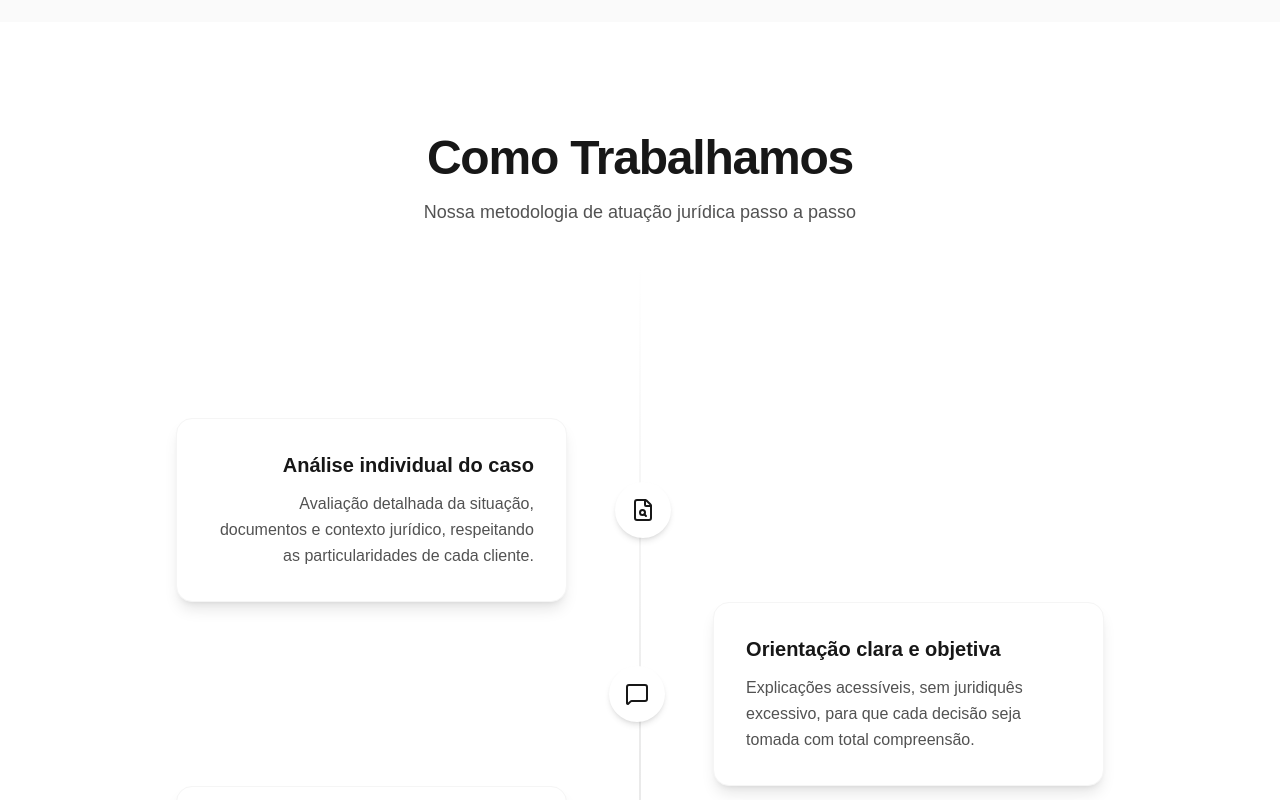
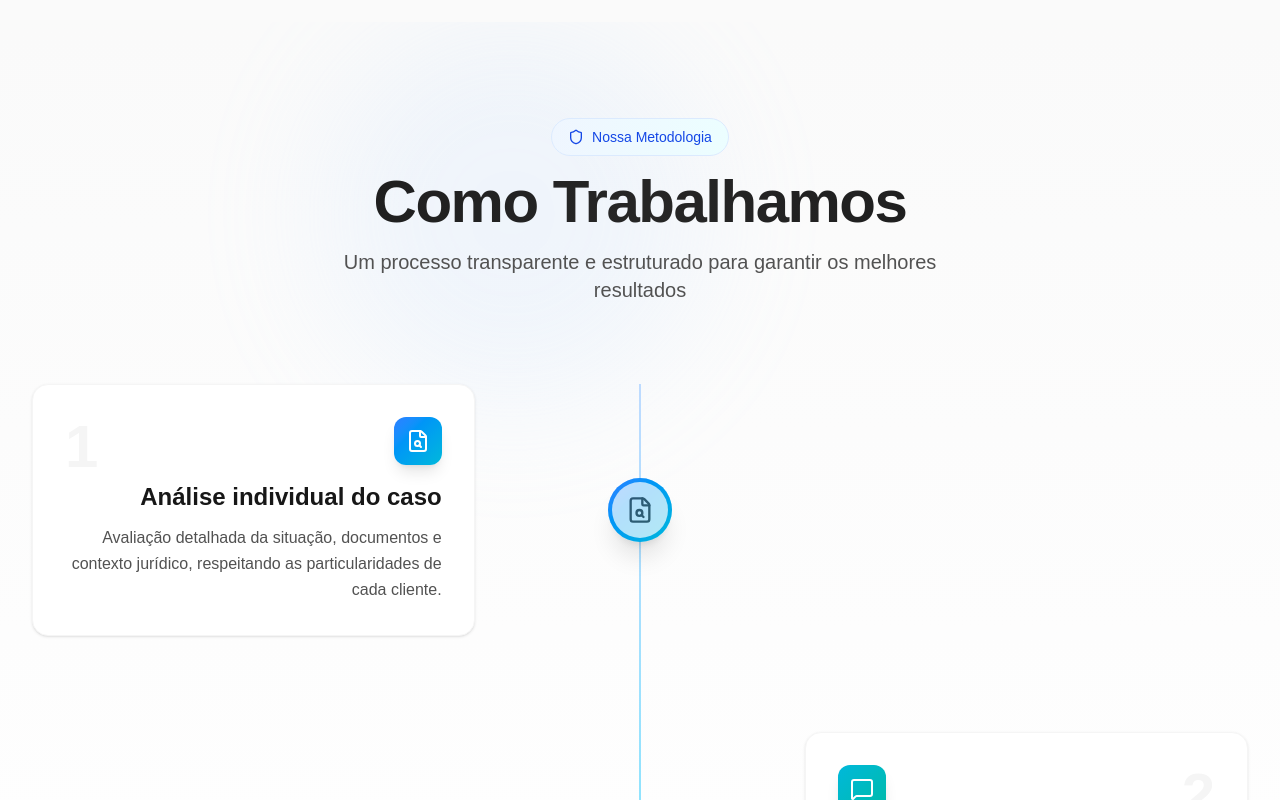
Before and after one commit to inovasoapp/Advocacia-Silvio-Souza, a Next.js app: page / in a window 1280 px wide. Shown: the part 5140-5940 px from the top of the page. Built offline with nearby package versions, Linux system fonts and the light colour scheme.

Commit message:
edit processTimeLine style

```diff
--- a/src/app/components/processTimeLine.tsx
+++ b/src/app/components/processTimeLine.tsx
@@ -9,124 +9,244 @@ const steps = [
     title: "Análise individual do caso",
     description:
       "Avaliação detalhada da situação, documentos e contexto jurídico, respeitando as particularidades de cada cliente.",
+    gradient: "from-blue-500 to-cyan-500",
   },
   {
     icon: MessageSquare,
     title: "Orientação clara e objetiva",
     description:
       "Explicações acessíveis, sem juridiquês excessivo, para que cada decisão seja tomada com total compreensão.",
+    gradient: "from-cyan-500 to-teal-500",
   },
   {
     icon: Gavel,
     title: "Definição da estratégia jurídica",
     description:
       "Estruturação do melhor caminho jurídico, considerando riscos, prazos e cenários possíveis.",
+    gradient: "from-teal-500 to-emerald-500",
   },
   {
     icon: Clock,
     title: "Acompanhamento contínuo",
     description:
       "Comunicação transparente sobre o andamento do processo e próximos passos.",
+    gradient: "from-emerald-500 to-green-500",
   },
   {
     icon: Shield,
     title: "Atuação ética e responsável",
     description:
       "Condução técnica, ética e comprometida em todas as etapas do processo.",
+    gradient: "from-green-500 to-lime-500",
   },
 ];
 
 export function ProcessTimeline() {
   return (
-    <section className="relative container-section overflow-hidden mb-48">
-      <div className="relative z-10 mx-auto max-w-5xl">
+    <section className="relative py-24 overflow-hidden bg-gradient-to-b from-neutral-50 via-white to-neutral-50">
+      {/* Background decorativo */}
+      <div className="absolute inset-0 opacity-30">
+        <div className="absolute top-0 left-1/4 w-96 h-96 bg-blue-200 rounded-full mix-blend-multiply filter blur-3xl animate-pulse" />
+        <div
+          className="absolute bottom-0 right-1/4 w-96 h-96 bg-cyan-200 rounded-full mix-blend-multiply filter blur-3xl animate-pulse"
+          style={{ animationDelay: "2s" }}
+        />
+      </div>
+
+      <div className="relative z-10 mx-auto max-w-7xl px-4 sm:px-6 lg:px-8">
         <motion.div
-          initial={{ opacity: 0, y: -20 }}
+          initial={{ opacity: 0, y: 20 }}
           whileInView={{ opacity: 1, y: 0 }}
           viewport={{ once: true }}
-          className=" text-center md:mb-24"
+          transition={{ duration: 0.6 }}
+          className="text-center mb-20"
         >
-          <h2 className="text-3xl font-bold tracking-tight text-neutral-900 md:text-5xl">
+          <motion.div
+            initial={{ opacity: 0, scale: 0.9 }}
+            whileInView={{ opacity: 1, scale: 1 }}
+            viewport={{ once: true }}
+            className="inline-block mb-4"
+          >
+            <span className="inline-flex items-center gap-2 px-4 py-2 rounded-full bg-gradient-to-r from-blue-50 to-cyan-50 border border-blue-100 text-sm font-medium text-blue-700">
+              <Shield className="w-4 h-4" />
+              Nossa Metodologia
+            </span>
+          </motion.div>
+
+          <h2 className="text-4xl md:text-6xl font-bold tracking-tight bg-clip-text text-transparent bg-gradient-to-r from-neutral-900 via-neutral-800 to-neutral-900 mb-4">
             Como Trabalhamos
           </h2>
-          <p className="mt-4 text-lg text-neutral-600">
-            Nossa metodologia de atuação jurídica passo a passo
+          <p className="mt-4 text-lg md:text-xl text-neutral-600 max-w-2xl mx-auto">
+            Um processo transparente e estruturado para garantir os melhores
+            resultados
           </p>
         </motion.div>
 
-        {/* Linha central (exibida apenas em desktop) */}
-        <div className="absolute left-1/2 top-32 bottom-0 hidden w-px -translate-x-1/2 bg-linear-to-b from-transparent via-neutral-300 to-transparent md:block" />
+        {/* Timeline para desktop */}
+        <div className="hidden md:block relative">
+          {/* Linha conectora animada */}
+          <motion.div
+            initial={{ scaleY: 0 }}
+            whileInView={{ scaleY: 1 }}
+            viewport={{ once: true }}
+            transition={{ duration: 1.5, ease: "easeInOut" }}
+            className="absolute left-1/2 top-0 bottom-0 w-0.5 bg-gradient-to-b from-blue-200 via-cyan-300 to-green-200 origin-top -translate-x-1/2"
+          />
 
-        <div className="space-y-20 md:space-y-0 mt-48">
+          <div className="space-y-24">
             {steps.map((step, index) => {
               const Icon = step.icon;
               const isEven = index % 2 === 0;
 
               return (
+                <motion.div
+                  key={index}
+                  initial={{ opacity: 0, y: 50 }}
+                  whileInView={{ opacity: 1, y: 0 }}
+                  viewport={{ once: true, margin: "-100px" }}
+                  transition={{
+                    duration: 0.7,
+                    delay: index * 0.15,
+                    type: "spring",
+                    stiffness: 70,
+                  }}
+                  className="relative flex items-center"
+                >
+                  {/* Card - lado esquerdo ou direito */}
                   <div
-                key={index}
-                className={`relative flex flex-col items-center md:flex-row ${
-                  isEven ? "md:flex-row" : "md:flex-row-reverse"
+                    className={`w-5/12 ${
+                      isEven ? "pr-16 text-right" : "ml-auto pl-16 text-left"
                     }`}
                   >
-                {/* Lado do Card */}
-                <div className="w-full px-4 md:w-1/2 md:px-12">
                     <motion.div
-                    initial={{ opacity: 0, x: isEven ? -50 : 50 }}
-                    whileInView={{ opacity: 1, x: 0 }}
-                    viewport={{ once: true, margin: "-100px" }}
-                    transition={{
-                      duration: 0.6,
-                      delay: index * 0.1,
-                      type: "spring",
-                      stiffness: 50,
-                    }}
-                    className={`relative rounded-2xl border border-neutral-100 bg-white p-8 shadow-lg transition-transform hover:scale-[1.02] hover:shadow-xl
-                      ${isEven ? "md:text-right" : "md:text-left"}
-                    `}
+                      whileHover={{ scale: 1.03, y: -5 }}
+                      transition={{ type: "spring", stiffness: 300 }}
+                      className="group relative rounded-2xl bg-white p-8 shadow-sm hover:shadow-2xl transition-all duration-300 border border-neutral-100 overflow-hidden"
                     >
-                    {/* Icone Mobile */}
-                    <div className="mb-4 flex items-center gap-3 md:hidden">
-                      <div className="flex h-10 w-10 items-center justify-center rounded-lg bg-primary/10 text-primary">
-                        <Icon size={20} />
+                      {/* Gradient decorativo no hover */}
+                      <div
+                        className={`absolute inset-0 bg-gradient-to-br ${step.gradient} opacity-0 group-hover:opacity-5 transition-opacity duration-300`}
+                      />
+
+                      <div className="relative z-10">
+                        <div
+                          className={`flex items-center gap-3 mb-4 ${
+                            isEven ? "justify-end" : "justify-start"
+                          }`}
+                        >
+                          <div
+                            className={`flex items-center justify-center w-12 h-12 rounded-xl bg-gradient-to-br ${step.gradient} text-white shadow-lg group-hover:scale-110 transition-transform duration-300`}
+                          >
+                            <Icon className="w-6 h-6" />
                           </div>
-                      <h3 className="text-xl font-bold text-neutral-900">
+                        </div>
+
+                        <h3 className="text-2xl font-bold text-neutral-900 mb-3 group-hover:text-neutral-700 transition-colors">
                           {step.title}
                         </h3>
+                        <p className="text-neutral-600 leading-relaxed">
+                          {step.description}
+                        </p>
                       </div>
 
-                    {/* Titulo Desktop */}
-                    <h3 className="mb-3 hidden text-xl font-bold text-neutral-900 md:block">
-                      {step.title}
-                    </h3>
-
-                    <p className="text-base leading-relaxed text-neutral-600">
-                      {step.description}
-                    </p>
+                      {/* Número do passo */}
+                      <div
+                        className={`absolute ${
+                          isEven ? "left-8" : "right-8"
+                        } top-8 text-6xl font-bold text-neutral-100 group-hover:text-neutral-200 transition-colors`}
+                      >
+                        {index + 1}
+                      </div>
                     </motion.div>
                   </div>
 
-                {/* Nó Central */}
-                <div className="relative z-10 my-4 flex h-14 w-14 shrink-0 items-center justify-center rounded-full border-4 border-white bg-white shadow-md md:my-0">
+                  {/* Nó central */}
                   <motion.div
                     initial={{ scale: 0, rotate: -180 }}
                     whileInView={{ scale: 1, rotate: 0 }}
                     viewport={{ once: true }}
                     transition={{
-                      delay: index * 0.1 + 0.2,
+                      delay: index * 0.15 + 0.3,
                       type: "spring",
-                      stiffness: 260,
-                      damping: 20,
+                      stiffness: 200,
+                      damping: 15,
                     }}
-                    className="flex h-full w-full items-center justify-center rounded-full bg-primary/5 text-primary"
+                    className="absolute left-1/2 -translate-x-1/2 z-20"
                   >
-                    <Icon size={24} />
+                    <div className="relative">
+                      <div
+                        className={`w-16 h-16 rounded-full bg-gradient-to-br ${step.gradient} shadow-xl flex items-center justify-center`}
+                      >
+                        <div className="w-14 h-14 rounded-full bg-white flex items-center justify-center">
+                          <Icon className="w-7 h-7 text-neutral-700" />
+                        </div>
+                      </div>
+                      {/* Pulse effect */}
+                      <div
+                        className={`absolute inset-0 rounded-full bg-gradient-to-br ${step.gradient} opacity-30 animate-ping`}
+                      />
+                    </div>
                   </motion.div>
+                </motion.div>
+              );
+            })}
+          </div>
         </div>
 
-                {/* Lado Vazio (para balanceamento) */}
-                <div className="hidden w-1/2 md:block" />
+        {/* Timeline para mobile */}
+        <div className="md:hidden space-y-8">
+          {steps.map((step, index) => {
+            const Icon = step.icon;
+
+            return (
+              <motion.div
+                key={index}
+                initial={{ opacity: 0, x: -30 }}
+                whileInView={{ opacity: 1, x: 0 }}
+                viewport={{ once: true }}
+                transition={{ duration: 0.5, delay: index * 0.1 }}
+                className="relative pl-12"
+              >
+                {/* Linha vertical */}
+                {index < steps.length - 1 && (
+                  <div
+                    className={`absolute left-6 top-16 bottom-0 w-0.5 bg-gradient-to-b ${step.gradient} opacity-30 -translate-x-1/2`}
+                  />
+                )}
+
+                {/* Nó */}
+                <motion.div
+                  initial={{ scale: 0 }}
+                  whileInView={{ scale: 1 }}
+                  viewport={{ once: true }}
+                  transition={{ delay: index * 0.1 + 0.2 }}
+                  className="absolute left-0 top-0"
+                >
+                  <div
+                    className={`w-12 h-12 rounded-full bg-gradient-to-br ${step.gradient} shadow-lg flex items-center justify-center`}
+                  >
+                    <Icon className="w-6 h-6 text-white" />
                   </div>
+                </motion.div>
+
+                {/* Card */}
+                <motion.div
+                  whileTap={{ scale: 0.98 }}
+                  className="rounded-xl bg-white p-6 shadow-md border border-neutral-100"
+                >
+                  <div className="flex items-start gap-3 mb-3">
+                    <span className="text-4xl font-bold text-neutral-100">
+                      {index + 1}
+                    </span>
+                    <h3 className="text-xl font-bold text-neutral-900 mt-1">
+                      {step.title}
+                    </h3>
+                  </div>
+                  <p className="text-neutral-600 leading-relaxed">
+                    {step.description}
+                  </p>
+                </motion.div>
+              </motion.div>
             );
           })}
         </div>
```
Lines whose indentation alone changed are shown as unchanged.
